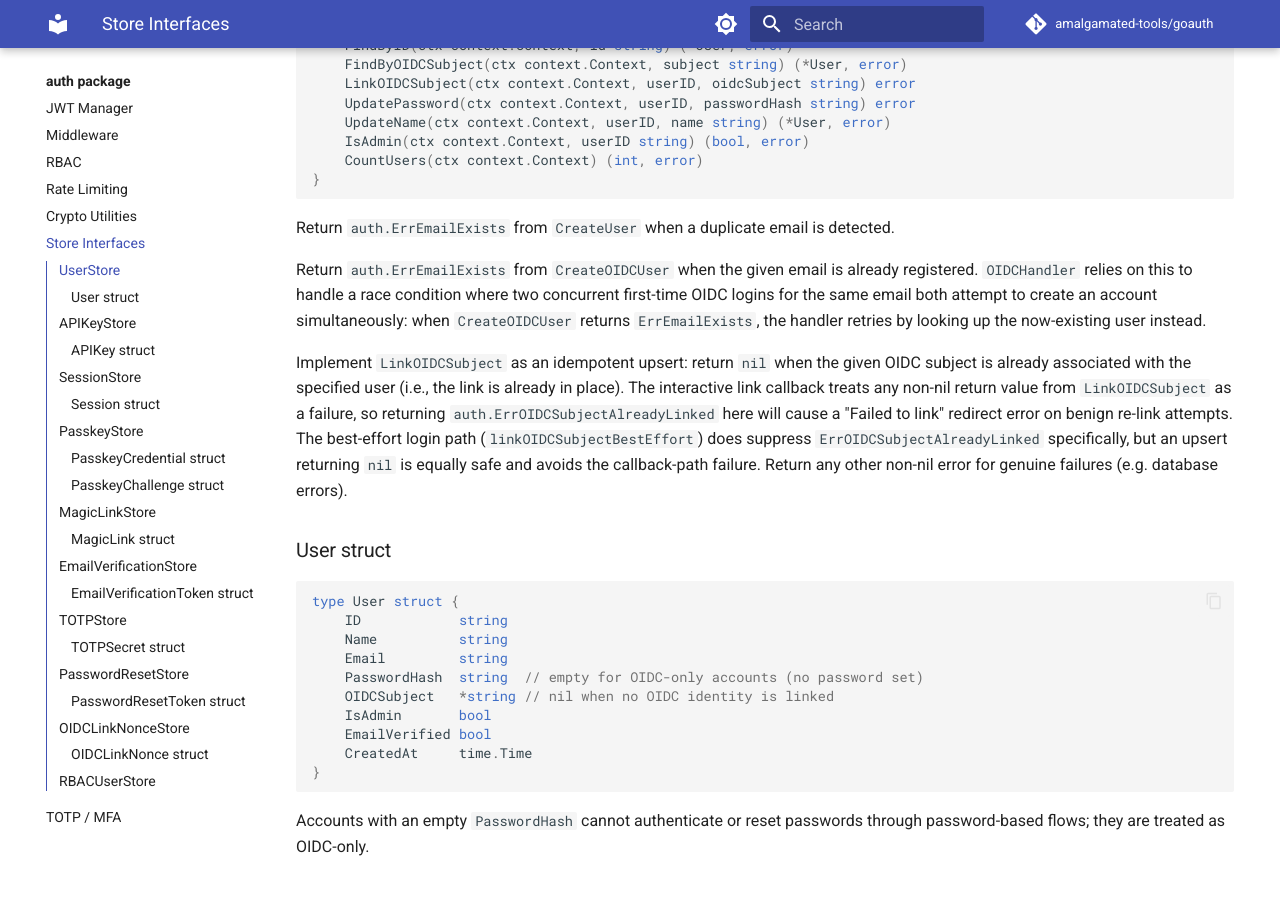
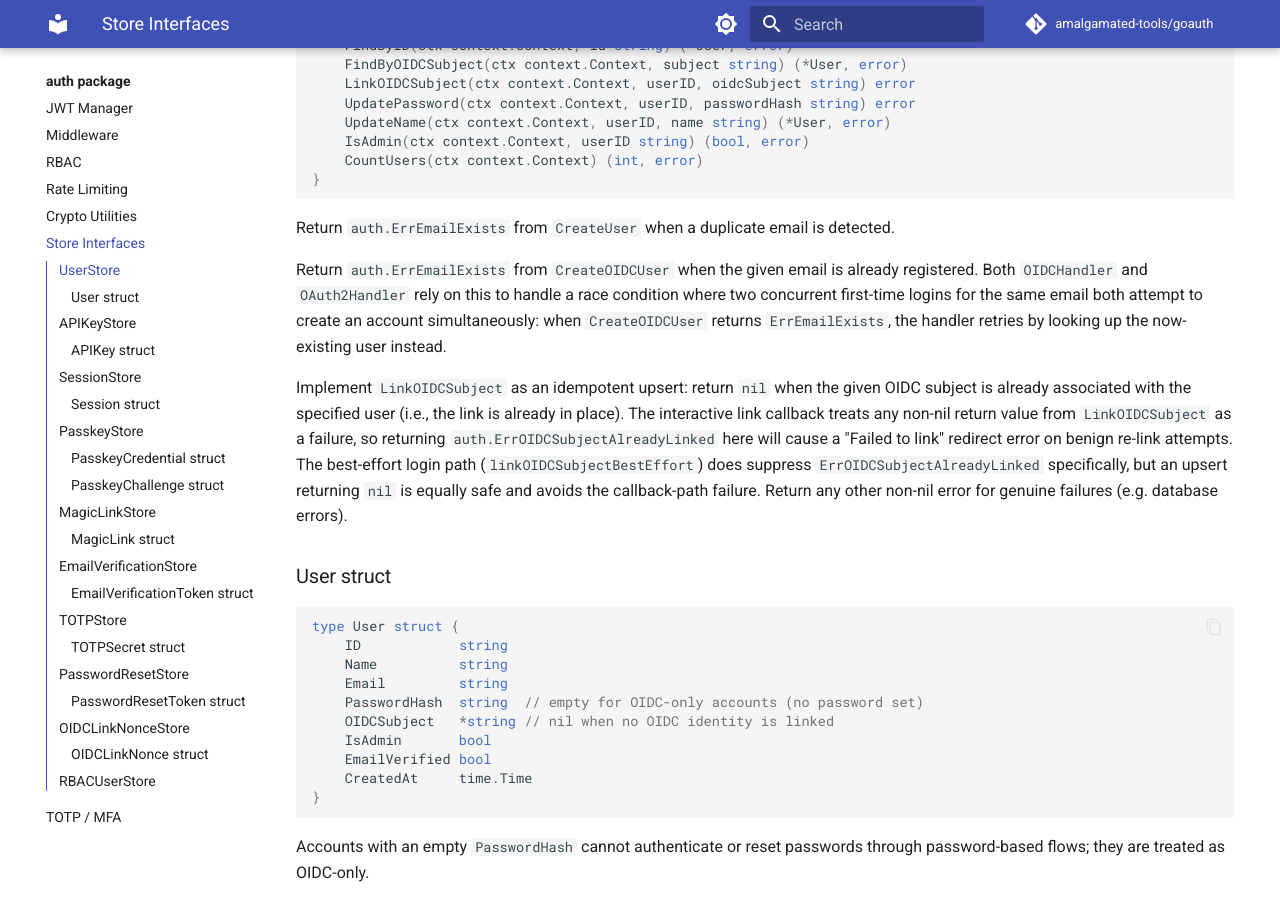
Before and after one commit to amalgamated-tools/goauth, an MkDocs documentation site: the page built from docs/auth/store-interfaces.md, in a window 1280 px wide and 900 px high, scrolled down 420 px. Built offline with MkDocs 1.6.1 and Material for MkDocs 9.7.7, drawn with Linux system fonts in a browser that asks for light colours; comment, search, counter and statistics services are not loaded; some of the changed text lies outside the part shown.

Commit message:
docs(auth): extend OAuth2Handler coverage in store-interfaces and sentinel errors
- store-interfaces.md: mention OAuth2Handler alongside OIDCHandler in the
  CreateOIDCUser race-retry note (both use the shared findOrCreateUser helper)
- store-interfaces.md: update OIDCLinkNonceStore description to list both
  OIDCHandler and OAuth2Handler as consumers of the store
- auth/index.md: add oauth2_link_error=Failed+to+link to the
  ErrOIDCSubjectAlreadyLinked sentinel description so it covers both handlers

Co-authored-by: Copilot <223556219+Copilot@users.noreply.github.com>

````diff
--- a/docs/auth/store-interfaces.md
+++ b/docs/auth/store-interfaces.md
@@ -21,7 +21,7 @@ type UserStore interface {
 
 Return `auth.ErrEmailExists` from `CreateUser` when a duplicate email is detected.
 
-Return `auth.ErrEmailExists` from `CreateOIDCUser` when the given email is already registered. `OIDCHandler` relies on this to handle a race condition where two concurrent first-time OIDC logins for the same email both attempt to create an account simultaneously: when `CreateOIDCUser` returns `ErrEmailExists`, the handler retries by looking up the now-existing user instead.
+Return `auth.ErrEmailExists` from `CreateOIDCUser` when the given email is already registered. Both `OIDCHandler` and `OAuth2Handler` rely on this to handle a race condition where two concurrent first-time logins for the same email both attempt to create an account simultaneously: when `CreateOIDCUser` returns `ErrEmailExists`, the handler retries by looking up the now-existing user instead.
 
 Implement `LinkOIDCSubject` as an idempotent upsert: return `nil` when the given OIDC subject is already associated with the specified user (i.e., the link is already in place). The interactive link callback treats any non-nil return value from `LinkOIDCSubject` as a failure, so returning `auth.ErrOIDCSubjectAlreadyLinked` here will cause a "Failed to link" redirect error on benign re-link attempts. The best-effort login path (`linkOIDCSubjectBestEffort`) does suppress `ErrOIDCSubjectAlreadyLinked` specifically, but an upsert returning `nil` is equally safe and avoids the callback-path failure. Return any other non-nil error for genuine failures (e.g. database errors).
 
@@ -257,7 +257,7 @@ type OIDCLinkNonceStore interface {
 }
 ```
 
-Required when using the OIDC account-linking flow (`OIDCHandler.CreateLinkNonce` and `OIDCHandler.Link`). When `OIDCHandler.LinkNonces` is `nil`, both endpoints return HTTP 503 `"account linking not configured"`. Only the SHA-256 hash of the raw nonce is stored.
+Required when using account linking with either `OIDCHandler` (`OIDCHandler.CreateLinkNonce` and `OIDCHandler.Link`) or `OAuth2Handler` (`OAuth2Handler.CreateLinkNonce` and `OAuth2Handler.Link`). When the respective handler's `LinkNonces` field is `nil`, both endpoints return HTTP 503 `"account linking not configured"`. Only the SHA-256 hash of the raw nonce is stored.
 
 `ConsumeAndDeleteLinkNonce` must atomically retrieve and remove the record matching `nonceHash`. Return `auth.ErrNotFound` when no matching record exists. The returned record **may be expired**; callers are responsible for checking `ExpiresAt`. Schedule `DeleteExpiredLinkNonces` periodically (e.g. via `maintenance.StartCleanup`) to prevent unbounded accumulation.
 
````
Also changed, not shown: docs/auth/index.md (+1 -1 lines).
